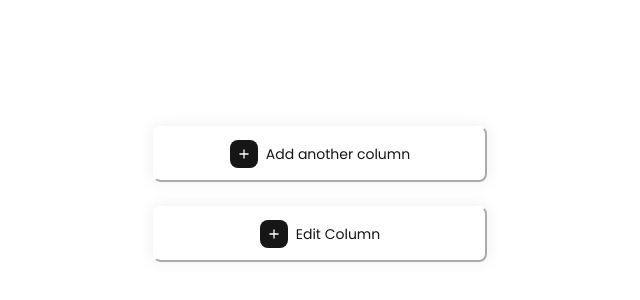
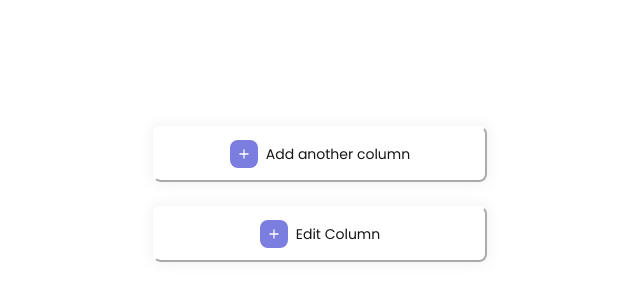
Before and after one commit to RomanChuykov/task-pro-frontend, a React (Create React App) app: page /NickTsalyn/task-pro-frontend/home in a window 1280 px wide. Shown: the part 194-494 px from the top of the page, without its empty margins (320-960 px from the left). Built offline with nearby package versions, Linux system fonts and the light colour scheme.

Commit message:
update button color

```diff
--- a/src/components/Button/AddColumnButton.css
+++ b/src/components/Button/AddColumnButton.css
@@ -98,13 +98,13 @@
   border-radius: 8px;
 }
 
-.iconBlackWrap {
+.iconVioletWrap {
   display: flex;
   align-items: center;
   justify-content: center;
   width: 28px;
   height: 28px;
-  background-color: #161616;
+  background-color: #7b7ede;
   border-radius: 8px;
 }
 .iconBlack {
--- a/src/components/Button/AddColumnButton.jsx
+++ b/src/components/Button/AddColumnButton.jsx
@@ -5,7 +5,10 @@ import { Button } from 'components/Button/Button';
 import sprite from '../../images/icons.svg';
 // import styled from 'styled-components';
 import './AddColumnButton.css';
-import {StyledSvgWhitePlus, StyledSvgDarkPlus} from '../Button/AddColumnButton.styled'
+import {
+  StyledSvgWhitePlus,
+  StyledSvgDarkPlus,
+} from '../Button/AddColumnButton.styled';
 
 export const AddColumnButton = () => {
   const [modalAddColumnIsOpen, setModalAddColumnIsOpen] = useState(false);
@@ -23,7 +26,7 @@ export const AddColumnButton = () => {
           className="modal-show-button"
           onClick={() => setModalAddColumnIsOpen(true)}
         >
-          <span className="iconBlackWrap">
+          <span className="iconVioletWrap">
             <StyledSvgWhitePlus>
               <use xlinkHref={`${sprite}#icon-plus`}></use>
             </StyledSvgWhitePlus>
@@ -35,7 +38,7 @@ export const AddColumnButton = () => {
           className="modal-show-button"
           onClick={() => setModalEditColumnIsOpen(true)}
         >
-          <span className="iconBlackWrap">
+          <span className="iconVioletWrap">
             <StyledSvgWhitePlus>
               <use xlinkHref={`${sprite}#icon-plus`}></use>
             </StyledSvgWhitePlus>
@@ -58,11 +61,7 @@ export const AddColumnButton = () => {
                 className="addColumn_input"
                 autoFocus
               />
-              <Button
-                type="submit"
-                className="addColumn_btn"
-
-              >
+              <Button type="submit" className="addColumn_btn">
                 <span className="iconWhiteWrap">
                   <StyledSvgDarkPlus>
                     <use xlinkHref={`${sprite}#icon-plus`}></use>
```
